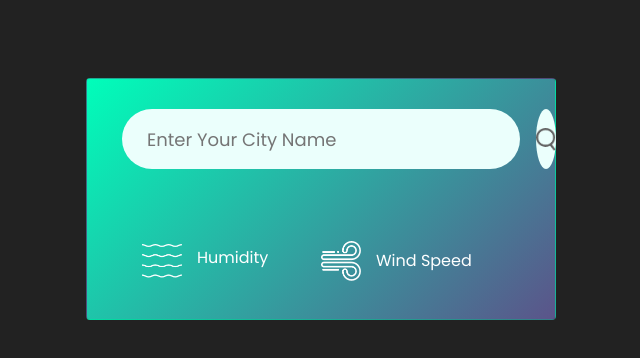
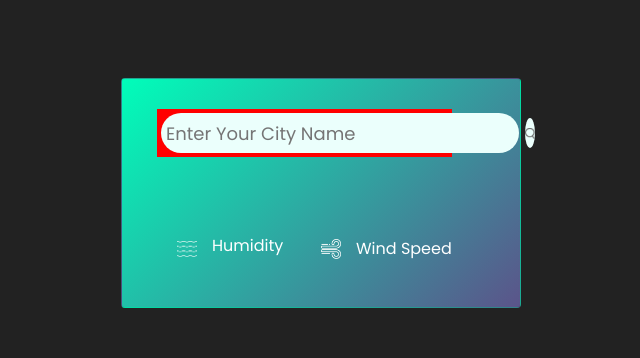
Before and after one commit to Sudarvizhikannan/Weather-Report, a plain HTML site: page index.html in a window 1280 px wide. Shown: the whole page, without its empty margins (319-959 px from the left). Drawn offline with nearby package versions, Linux system fonts and the light colour scheme; a web font is replaced by a local one.

Commit message:
Update style.css

```diff
--- a/style.css
+++ b/style.css
@@ -11,8 +11,8 @@ body{
     background-color: #222 !important;
 }
 .card{
-    width: 100%;
-    max-width: 470px;
+    width: 90%;
+    max-width: 400px;
     background:linear-gradient(135deg,#00feba,#5b548a) ;
     color: #fff;
     margin: 78px auto 0;
@@ -21,22 +21,24 @@ body{
     text-align: center;
 }
 .search{
-    width: 100%;
+    width: 90%;
     display: flex;
     align-items: center;
     justify-content: space-between;
-    /* border: 1px solid black; */
+    border: 4px solid red !important;
+    background-color: red;
 }
 .search input{
+    width: auto;
     border: 0;
     outline: 0;
     background-color: #ebfffc;
     color: #555;
-    padding: 10px 25px;
-    height: 60px;
+    padding: 10px 5px;
+    height: 40px;
     border-radius: 30px;
     flex: 1;
-    margin-right: 16px;
+    margin-right: 6px;
     font-size: 18px;
 }
 .search button{
@@ -44,12 +46,12 @@ body{
      outline: 0;
      background-color: #ebfffc;
      border-radius: 50%;
-     width: 60px;
-     height: 60px;
+     width: 30px;
+     height: 30px;
      cursor: pointer;
 }
 .search button img{
-    width: 20px;
+    width: 10px;
 }
 .weather-icon{
     width: 170px;
@@ -77,7 +79,7 @@ body{
     text-align: left;
 }
 .col img{
-    width: 40px ;
+    width: 20px ;
     margin-right: 15px;
 }
 .humidity,wind{
```
